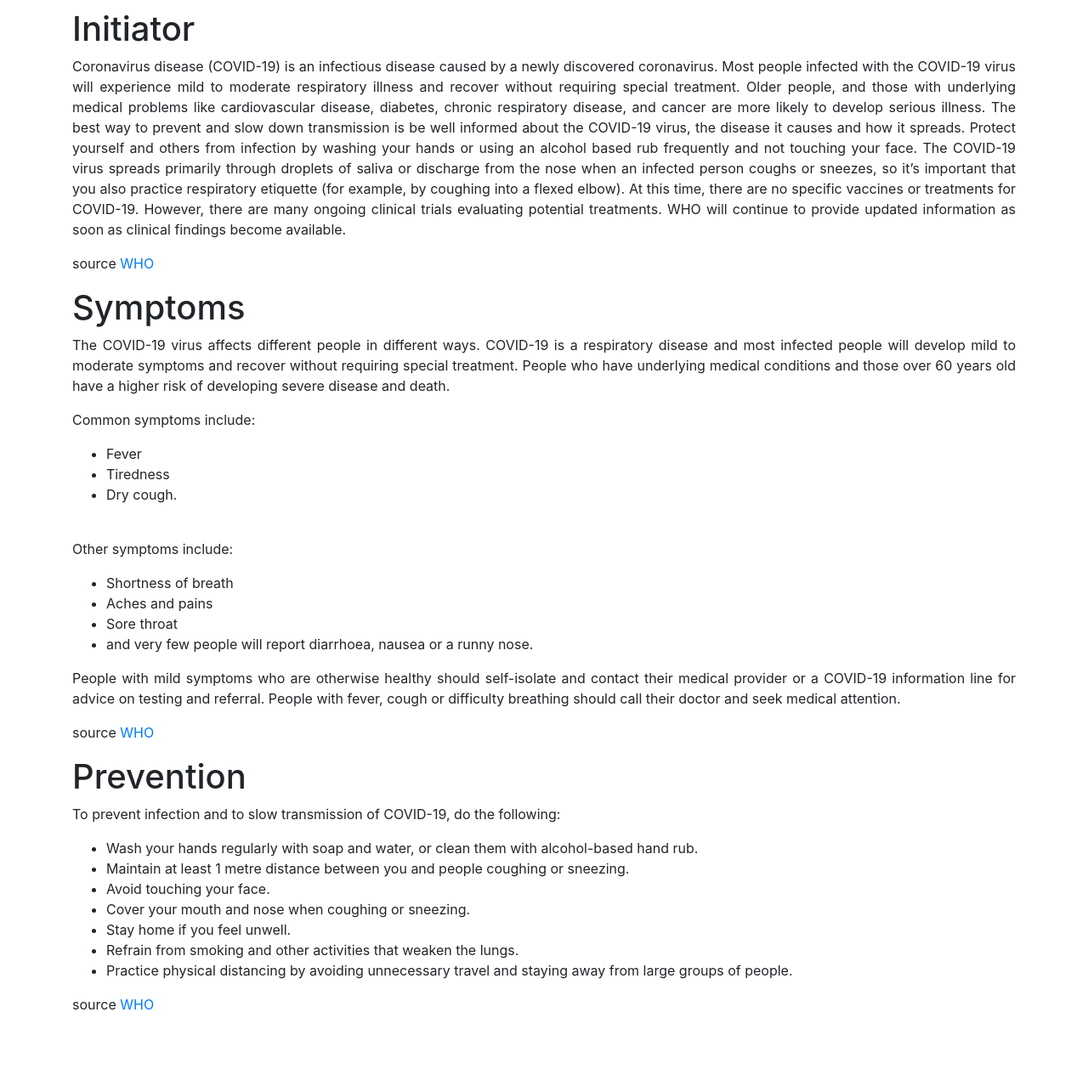
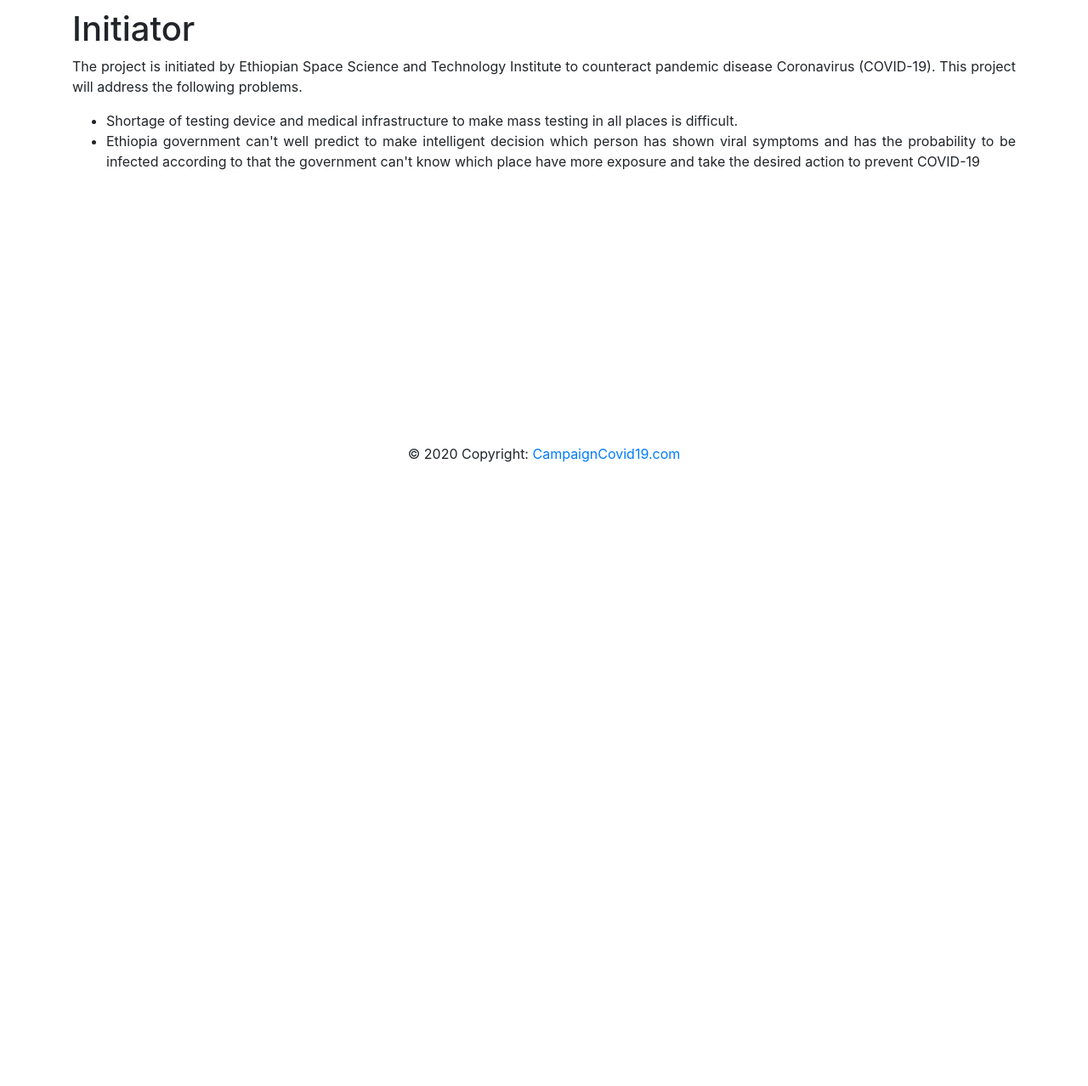
Before and after one commit to Yonasnegash/Campaign-Covid-19, a Django app: page /initiator/ in a window 1280 px wide. Shown: the part 116-1394 px from the top of the page at 85% size. After the commit the page ends 660 px from the top, so only its background shows below. Run offline with Django 3.2, Linux system fonts and the light colour scheme; some libraries are stand-ins or nearby versions.

Commit message:
little modifications

```diff
--- a/templates/accounts/dashboard.html
+++ b/templates/accounts/dashboard.html
@@ -53,6 +53,7 @@
                 </table>
                 {% else %}
                 <p>you haven't submitted any of your health condition yet. Please feel free to submit you health status whenever you feel uncomfortable</p>
+                <br><br><br><br><br><br><br><br><br><br><br><br><br><br><br><br>
                 {% endif %}
 
 
--- a/templates/accounts/login.html
+++ b/templates/accounts/login.html
@@ -30,4 +30,6 @@
 
     </div>
 </div>
+<br><br><br><br><br><br>
+<br><br>
 {% endblock %}
--- a/templates/base.html
+++ b/templates/base.html
@@ -33,6 +33,6 @@
     <!-- <script src="//ajax.googleapis.com/ajax/libs/jquery/1.10.2/jquery.min.js"></script> -->
     <!-- <script src="https://cdnjs.cloudflare.com/ajax/libs/jquery-chained/1.0.1/jquery.chained.min.js"></script> -->
     <!-- <script src="https://cdnjs.cloudflare.com/ajax/libs/zepto/1.2.0/zepto.min.js"></script> -->
-
+      {% include 'partials/_footer.html' %}
 </body>
 </html>
--- a/templates/pages/initiator.html
+++ b/templates/pages/initiator.html
@@ -3,58 +3,12 @@
 {% block content %}
 <div class="container fluid" style="margin-top: 50px; text-align: justify;">
     <h1>{% trans "Initiator" %}</h1>
-    <p>Coronavirus disease (COVID-19) is an infectious disease caused by a newly discovered coronavirus.
-
-        Most people infected with the COVID-19 virus will experience mild to moderate respiratory illness and recover without requiring special treatment.  Older people, and those with underlying medical problems like cardiovascular disease, diabetes, chronic respiratory disease, and cancer are more likely to develop serious illness.
-
-        The best way to prevent and slow down transmission is be well informed about the COVID-19 virus, the disease it causes and how it spreads. Protect yourself and others from infection by washing your hands or using an alcohol based rub frequently and not touching your face.
-
-        The COVID-19 virus spreads primarily through droplets of saliva or discharge from the nose when an infected person coughs or sneezes, so it’s important that you also practice respiratory etiquette (for example, by coughing into a flexed elbow).
-
-        At this time, there are no specific vaccines or treatments for COVID-19. However, there are many ongoing clinical trials evaluating potential treatments. WHO will continue to provide updated information as soon as clinical findings become available.</p>
-    <p>source <a href="https://www.who.int/health-topics/coronavirus#tab=tab_1" target="_blank">WHO</a></p>
-    <h1>Symptoms</h1>
-    <p>
-        The COVID-19 virus affects different people in different ways.  COVID-19 is a respiratory disease and most infected people will develop mild to moderate symptoms and recover without requiring special treatment.  People who have underlying medical conditions and those over 60 years old have a higher risk of developing severe disease and death.
-    </p>
-    <p>
-
-        Common symptoms include:
-    </p>
-<ul>
-    <li>Fever</li>
-    <li>Tiredness</li>
-    <li>Dry cough.</li>
-</ul>
-<br>
-<p>Other symptoms include:</p>
-<ul>
-    <li>Shortness of breath</li>
-    <li>Aches and pains</li>
-    <li>Sore throat</li>
-    <li>and very few people will report diarrhoea, nausea or a runny nose.</li>
-</ul>
-
-<p>
-People with mild symptoms who are otherwise healthy should self-isolate and contact their medical provider or a COVID-19 information line for advice on testing and referral.
-
-People with fever, cough or difficulty breathing should call their doctor and seek medical attention.
-    </p>
-    <p>source <a href="https://www.who.int/health-topics/coronavirus#tab=tab_3" target="_blank">WHO</a></p>
-    <h1>Prevention</h1>
-    <p>
-        To prevent infection and to slow transmission of COVID-19, do the following:
-    </p>
+    <p>The project is initiated by Ethiopian Space Science and Technology Institute to counteract pandemic disease Coronavirus (COVID-19). This project will address the following problems.</p>
     <ul>
-        <li>Wash your hands regularly with soap and water, or clean them with alcohol-based hand rub.</li>
-        <li>Maintain at least 1 metre distance between you and people coughing or sneezing.</li>
-        <li>Avoid touching your face.</li>
-        <li>Cover your mouth and nose when coughing or sneezing.</li>
-        <li>Stay home if you feel unwell.</li>
-        <li>Refrain from smoking and other activities that weaken the lungs.</li>
-        <li>Practice physical distancing by avoiding unnecessary travel and staying away from large groups of people.</li>
+        <li>Shortage of testing device and medical infrastructure to make mass testing in all places is difficult.</li>
+        <li>Ethiopia government can't well predict to make intelligent decision which person has shown viral symptoms and has the probability to be infected according to that the government can't know which place have more exposure and take the desired action to prevent COVID-19</li>
     </ul>
-    <p>source <a href="https://www.who.int/health-topics/coronavirus#tab=tab_2" target="_blank">WHO</a></p>
-    </div>
-    <br><br>
+</div>
+<br><br><br><br><br><br>
+<br><br><br><br><br><br>
 {% endblock %}
--- a/templates/partials/_footer.html
+++ b/templates/partials/_footer.html
@@ -0,0 +1,12 @@
+<!-- Footer -->
+
+<footer class="page-footer font-small blue">
+
+    <!-- Copyright -->
+    <div class="footer-copyright text-center py-3">© 2020 Copyright:
+      <a href="https://campaigncovid19.com/"> CampaignCovid19.com</a>
+    </div>
+    <!-- Copyright -->
+
+  </footer>
+  <!-- Footer -->
```
